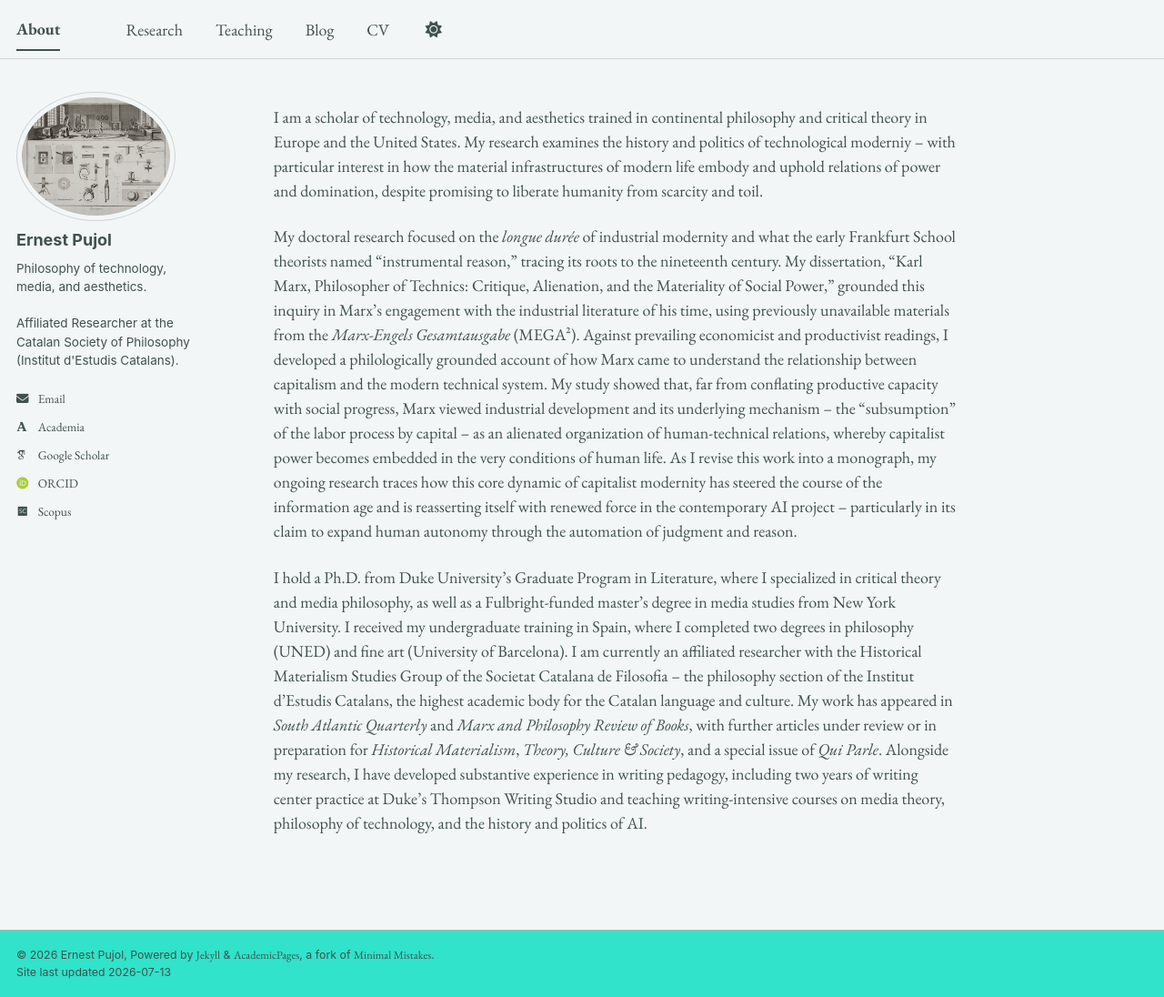
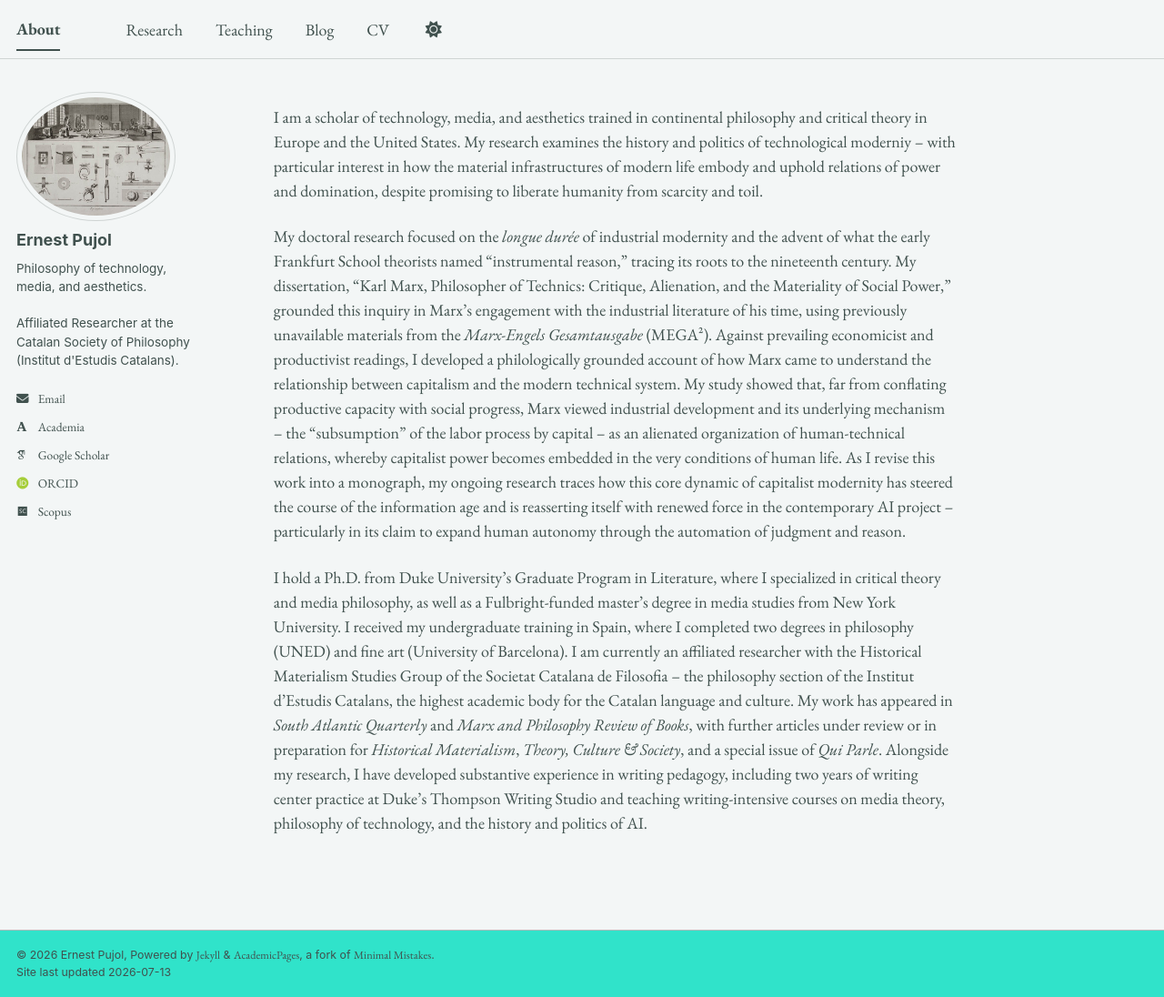
Before and after one commit to epujol90/epujol90.github.io, a Jekyll site: the page built from _pages/about.md, in a window 1280 px wide and 1096 px high. Shown: the whole window at 91% size. Built offline with Jekyll 4.4.1, drawn with Linux system fonts in a browser that asks for light colours; some web fonts are replaced; a script bundle is joined from its source files by our own code; library files that are not in the unit come from our copies.

Commit message:
Update about.md

```diff
--- a/_pages/about.md
+++ b/_pages/about.md
@@ -8,6 +8,6 @@ redirect_from:
 ---
 I am a scholar of technology, media, and aesthetics trained in continental philosophy and critical theory in Europe and the United States. My research examines the history and politics of technological moderniy -- with particular interest in how the material infrastructures of modern life embody and uphold relations of power and domination, despite promising to liberate humanity from scarcity and toil.
 
-My doctoral research focused on the _longue durée_ of industrial modernity and what the early Frankfurt School theorists named "instrumental reason," tracing its roots to the nineteenth century. My dissertation, “Karl Marx, Philosopher of Technics: Critique, Alienation, and the Materiality of Social Power,” grounded this inquiry in Marx’s engagement with the industrial literature of his time, using previously unavailable materials from the _Marx-Engels Gesamtausgabe_ (MEGA²). Against prevailing economicist and productivist readings, I developed a philologically grounded account of how Marx came to understand the relationship between capitalism and the modern technical system. My study showed that, far from conflating productive capacity with social progress, Marx viewed industrial development and its underlying mechanism -- the "subsumption" of the labor process by capital -- as an alienated organization of human-technical relations, whereby capitalist power becomes embedded in the very conditions of human life. As I revise this work into a monograph, my ongoing research traces how this core dynamic of capitalist modernity has steered the course of the information age and is reasserting itself with renewed force in the contemporary AI project -- particularly in its claim to expand human autonomy through the automation of judgment and reason.
+My doctoral research focused on the _longue durée_ of industrial modernity and the advent of what the early Frankfurt School theorists named "instrumental reason," tracing its roots to the nineteenth century. My dissertation, “Karl Marx, Philosopher of Technics: Critique, Alienation, and the Materiality of Social Power,” grounded this inquiry in Marx’s engagement with the industrial literature of his time, using previously unavailable materials from the _Marx-Engels Gesamtausgabe_ (MEGA²). Against prevailing economicist and productivist readings, I developed a philologically grounded account of how Marx came to understand the relationship between capitalism and the modern technical system. My study showed that, far from conflating productive capacity with social progress, Marx viewed industrial development and its underlying mechanism -- the "subsumption" of the labor process by capital -- as an alienated organization of human-technical relations, whereby capitalist power becomes embedded in the very conditions of human life. As I revise this work into a monograph, my ongoing research traces how this core dynamic of capitalist modernity has steered the course of the information age and is reasserting itself with renewed force in the contemporary AI project -- particularly in its claim to expand human autonomy through the automation of judgment and reason.
 
 I hold a Ph.D. from Duke University’s Graduate Program in Literature, where I specialized in critical theory and media philosophy, as well as a Fulbright-funded master’s degree in media studies from New York University. I received my undergraduate training in Spain, where I completed two degrees in philosophy (UNED) and fine art (University of Barcelona). I am currently an affiliated researcher with the Historical Materialism Studies Group of the Societat Catalana de Filosofia -- the philosophy section of the Institut d’Estudis Catalans, the highest academic body for the Catalan language and culture. My work has appeared in _South Atlantic Quarterly_ and _Marx and Philosophy Review of Books_, with further articles under review or in preparation for _Historical Materialism_, _Theory, Culture & Society_, and a special issue of _Qui Parle_. Alongside my research, I have developed substantive experience in writing pedagogy, including two years of writing center practice at Duke’s Thompson Writing Studio and teaching writing-intensive courses on media theory, philosophy of technology, and the history and politics of AI.
```
